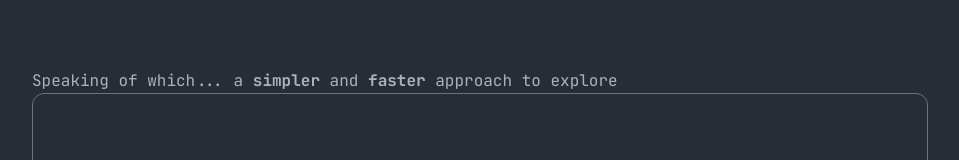
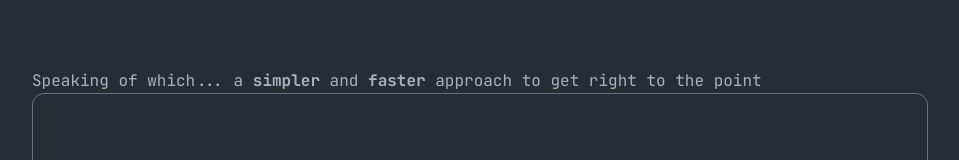
Before and after one commit to stefan-garofalo/portfolio-cli, a Next.js app: page / in a window 1280 px wide. Shown: the part 479-639 px from the top of the page, without its empty margins (160-1119 px from the left). Built offline with nearby package versions, Linux system fonts and the light colour scheme.

Commit message:
fix: terminal label

```diff
--- a/src/components/terminal.jsx
+++ b/src/components/terminal.jsx
@@ -1,7 +1,7 @@
 export default function Terminal() {
   return (
     <div className="mx-48">
-      <span>Speaking of which... a <b>simpler</b> and <b>faster</b> approach to explore</span>
+      <span>Speaking of which... a <b>simpler</b> and <b>faster</b> approach to get right to the point</span>
       <div className="h-[45vh] overflow-y-auto  rounded-xl border border-slate-500">
       </div>
     </div>
```
